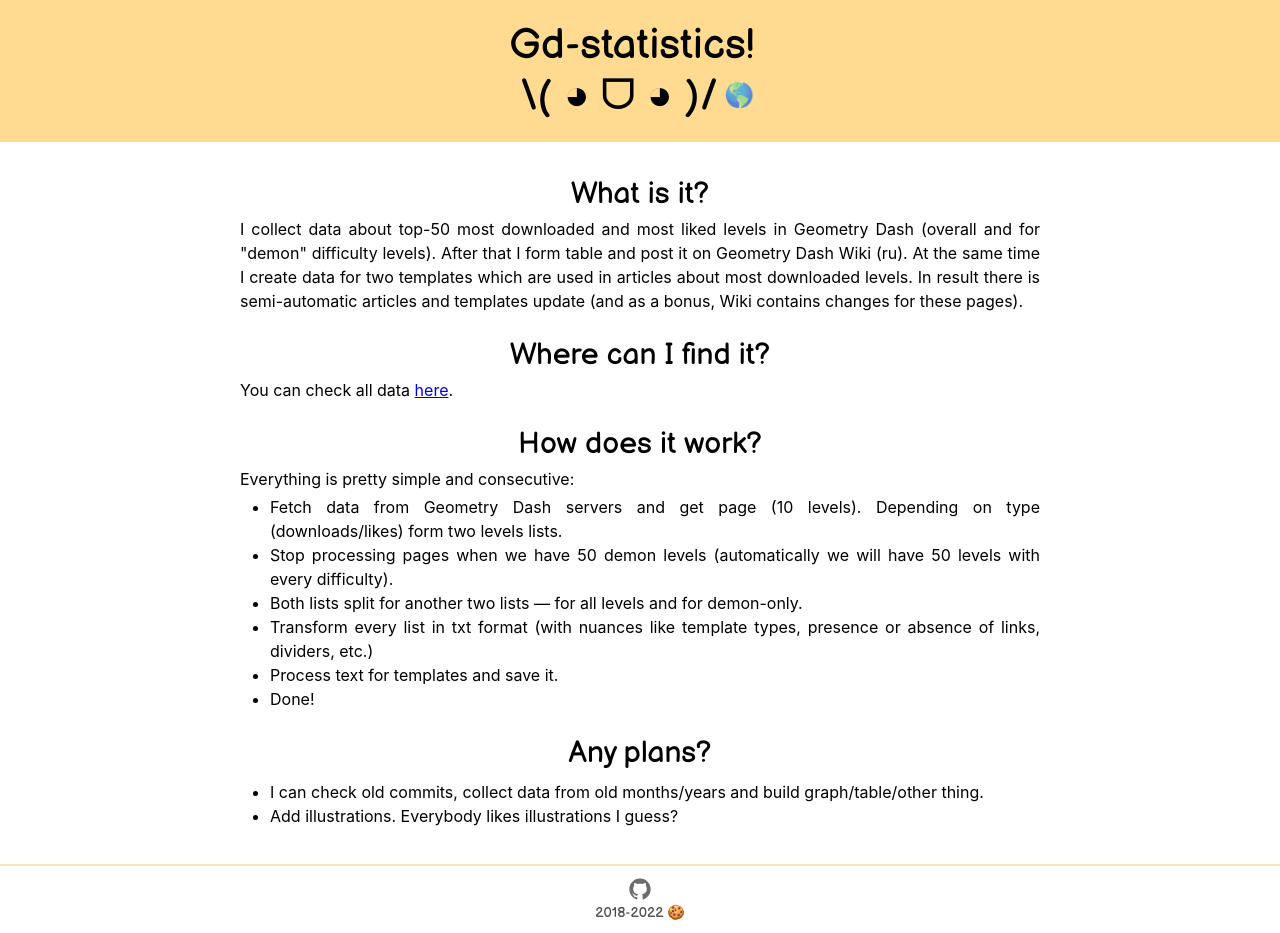
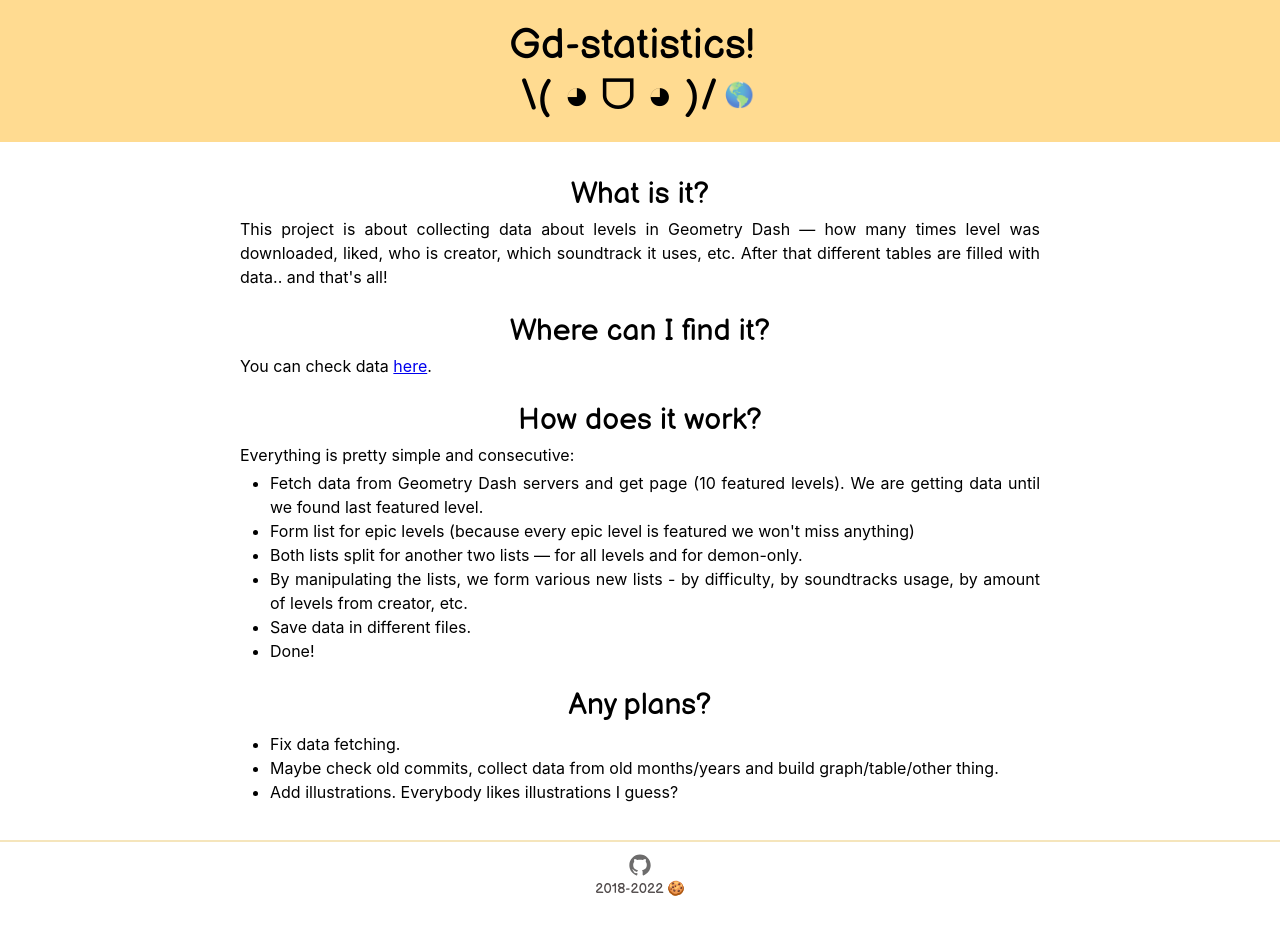
Before and after one commit to DoubleCookies/gd-statistics, a React (Create React App) app in the folder web/: page / in a window 1280 px wide. After the commit the page ends 909 px from the top, so only its background shows below. Built offline with nearby package versions, Linux system fonts and the light colour scheme.

Commit message:
Packages update, fix translation

```diff
--- a/web/src/i18n.js
+++ b/web/src/i18n.js
@@ -6,31 +6,29 @@ const resources = {
     en: {
         translation: {
             aboutTitle: "What is it?",
-            aboutText: "I collect data about top-50 most downloaded and most liked levels in Geometry Dash " +
-                "(overall and for \"demon\" difficulty levels). After that I form table and " +
-                "post it on Geometry Dash Wiki (ru). At the same time I create data for two templates which are used " +
-                "in articles about most downloaded levels. " +
-                "In result there is semi-automatic articles and templates update (and as a bonus, Wiki contains " +
-                "changes for these pages).",
+            aboutText: "This project is about collecting data about levels in Geometry Dash — how many times level was downloaded, liked, " +
+                " who is creator, which soundtrack it uses, etc. After that different tables are filled with data.. and that's all!",
             locationTitle: "Where can I find it?",
-            locationText: "You can check all data <1>here</1>.",
+            locationText: "You can check data <1>here</1>.",
 
             workTitle: "How does it work?",
             workList: "Everything is pretty simple and consecutive:<1>" +
-                "<0>Fetch data from Geometry Dash servers and get page (10 levels). Depending on type " +
-                "(downloads/likes) form two levels lists.</0>" +
-                "<0>Stop processing pages when we have 50 demon levels (automatically " +
-                "we will have 50 levels with every difficulty).</0>" +
+                "<0>Fetch data from Geometry Dash servers and get page (10 featured levels). We are getting data until we found " +
+                "last featured level.</0>" +
+                "<0>Form list for epic levels (because every epic level is featured we won't miss anything)</0>" +
                 "<0>Both lists split for another two lists  — for all levels and for demon-only.</0>" +
-                "<0>Transform every list in txt format " +
-                "(with nuances like template types, presence or absence of links, dividers, etc.)</0>" +
-                "<0>Process text for templates and save it.</0>" +
+                "<0>By manipulating the lists, we form various new lists - by difficulty, by soundtracks usage, by " +
+                "amount of levels from creator, etc.</0>" +
+                "<0>Save data in different files.</0>" +
                 "<0><2>Done!</2></0>" +
                 "</1>",
             plansTitle: "Any plans?",
-            plansList: "<0><1>I can check old commits, collect data from old months/years and " +
+            plansList: "<0>" +
+                "<1>Fix data fetching.</1>" +
+                "<1>Maybe check old commits, collect data from old months/years and " +
                 "build graph/table/<2>other thing</2>.</1>" +
-                "<1>Add illustrations. Everybody likes illustrations I guess?</1></0>",
+                "<1>Add illustrations. Everybody likes illustrations I guess?</1>" +
+                "</0>",
         }
     },
     ru: {
@@ -42,29 +40,32 @@ const resources = {
                 "таблицы.. и всё!",
 
             locationTitle: "Где можно найти?",
-            locationText: "Посмотреть на все таблицы можно <1>тут</1>.",
+            locationText: "Посмотреть на данные можно <1>тут</1>.",
 
             workTitle: "Как он работает?",
             workList: "Всё довольно просто и последовательно:<1>" +
                 "<0>Обращаемся к серверам Geometry Dash и получаем страницу (10 featured-уровней). После этого " +
                 "продолжаем получать страницы с уровнями до тех пор, пока они не закончатся.</0>" +
                 "<0>На основе списка featured-уровней формируем отдельный список epic-уровней (так как они " +
-                "автоматически являются featured — список будет полным).</0>" +
-                "<0>Всячески манипулируя списками формируем различные новые списки — по сложностям, по кол-ву " +
+                "автоматически являются featured — мы ничего не упустим).</0>" +
+                "<0>Манипулируя списками формируем различные новые списки — по сложностям, по кол-ву " +
                 "использований саундтреков, по кол-ву уровней у определенных игроков, и т. д.</0>" +
                 "<0>Сохраняем списки в отдельные файлы.</0>" +
                 "<0><2>Готово!</2></0>" +
                 "</1>",
             plansTitle: "Есть ли планы на будущее?",
-            plansList: "<0><1>Можно будет пройтись по старым коммитам, собрать информацию по прошлым месяцам/годам " +
+            plansList: "<0>" +
+                "<1>Поправить сбор данных.</1>" +
+                "<1>Можно будет пройтись по старым коммитам, собрать информацию по прошлым месяцам/годам " +
                 "и построить сводную табличку/график/<2>другую штуку</2>.</1>" +
-                "<1>Добавить иллюстраций. Все же любят картинки?</1></0>",
+                "<1>Добавить иллюстраций. Все же любят картинки?</1>" +
+                "</0>",
         }
     }
 }
 
 i18n.use(detector).use(initReactI18next).init({
-    fallbackLng: 'ru',
+    fallbackLng: 'en',
     resources,
 })
 
```
Also changed, not shown: 1 other file (tests, documents, lock files or other folders).
